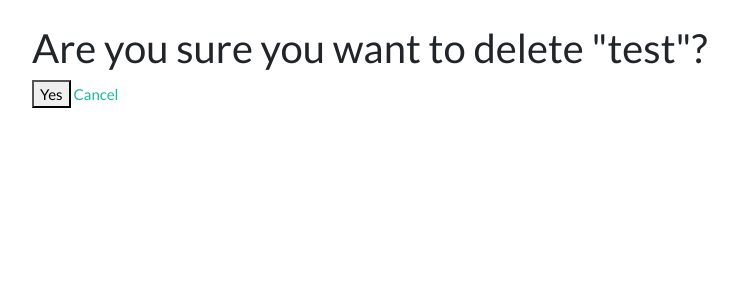
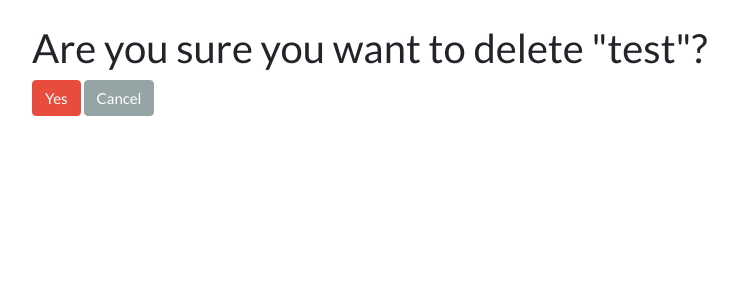
Before and after one commit to AlexNguyenCPP/TodoList, a Django app: page /todo/8/delete/ in a window 1280 px wide. Shown: the part 71-371 px from the top of the page, without its empty margins (53-791 px from the left). Run offline with Django 4.2, Linux system fonts and the light colour scheme; data comes from the database, SQL or seed files in the repository; both versions use the stored data as it was after the commit; some libraries are stand-ins or nearby versions.

Commit message:
more UI stuff

```diff
--- a/templates/todo_confirm_delete.html
+++ b/templates/todo_confirm_delete.html
@@ -1,10 +1,12 @@
+{# this is the confirmation page after the user clicks delete #}
+
 {% extends 'base.html' %}
 
 {% block content %}
     <h2>Are you sure you want to delete "{{ object }}"?</h2>
     <form method="post">
         {% csrf_token %}
-        <button type="submit">Yes</button>
-        <a href="{% url 'todo_list' %}">Cancel</a>
+        <button type="submit" class="btn btn-danger">Yes</button>
+        <a href="{% url 'todo_list' %}" class="btn btn-secondary">Cancel</a>
     </form>
 {% endblock %}
--- a/templates/todo_form.html
+++ b/templates/todo_form.html
@@ -1,3 +1,5 @@
+{#this page pops up after the user clicks create or edit#}
+
 {% extends 'base.html' %}
 
 {% block content %}
@@ -5,6 +7,6 @@
     <form method="post">
         {% csrf_token %}
         {{ form.as_p }}
-        <button type="submit">Save</button>
+        <button type="submit" class="btn btn-success">Save</button>
     </form>
 {% endblock %}
--- a/templates/todo_list.html
+++ b/templates/todo_list.html
@@ -1,3 +1,5 @@
+{#this is the main todos page that lists all your todos#}
+
 {% extends 'base.html' %}
 
 {% block content %}
```
Also changed, not shown: db.sqlite3.
